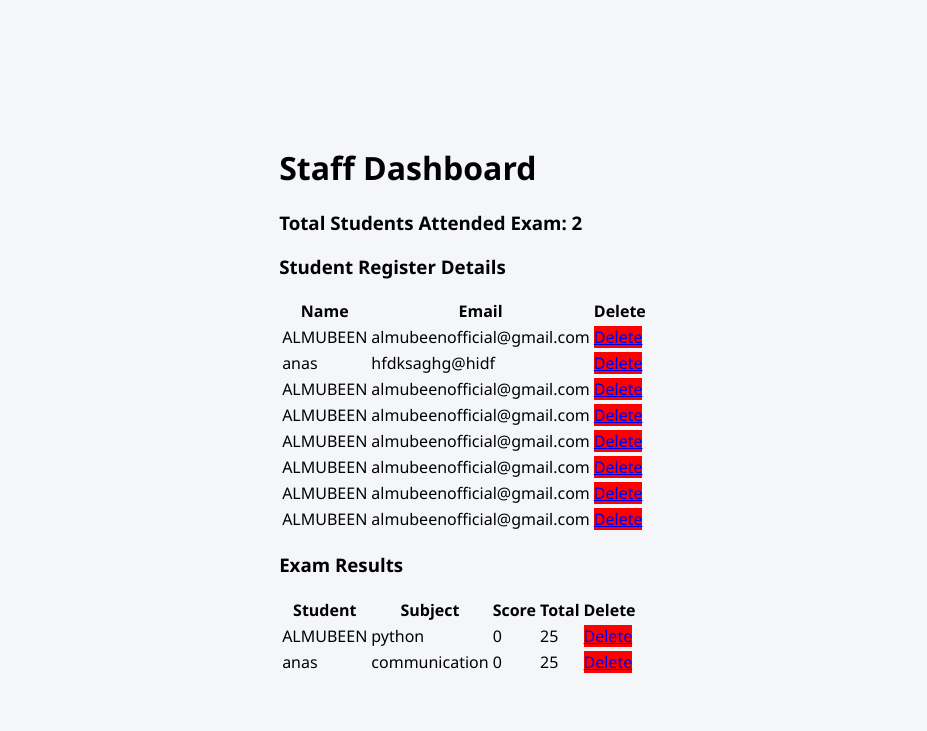
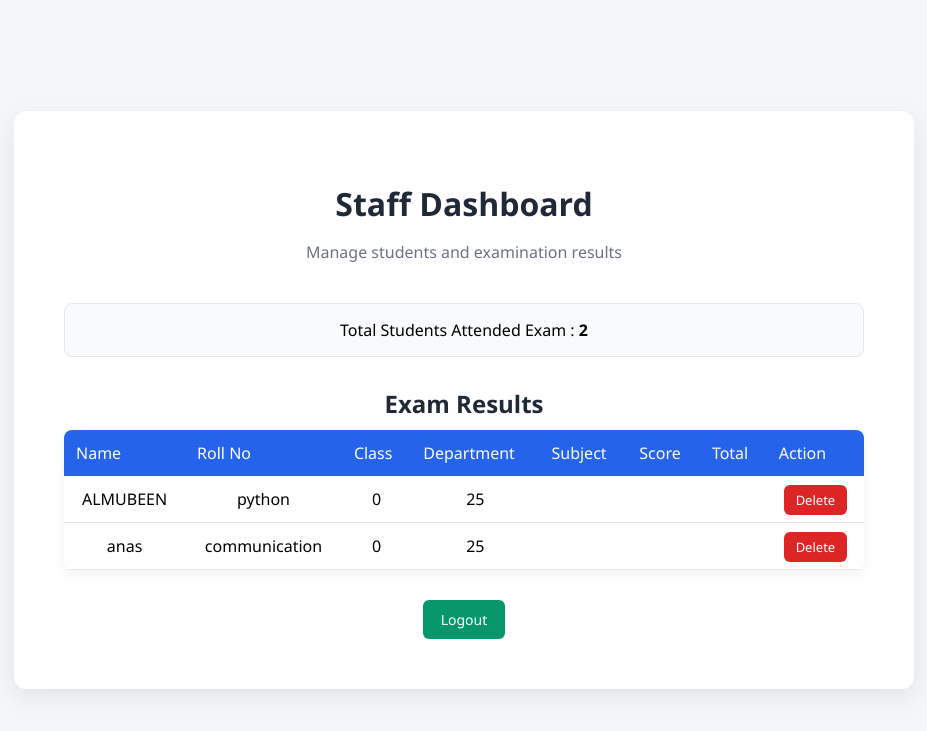
Before and after one commit to almubeen-official/final-year-quiz-game-application-, a Flask app: page /staff/dashboard in a window 1280 px wide. Shown: the top 731 px of the page, without its empty margins (176-1103 px from the left). Run offline with Flask 3, Linux system fonts and the light colour scheme; a user stored in the database is signed in; data comes from the database, SQL or seed files in the repository.

Commit message:
Update staff_dashboard.html

```diff
--- a/templates/staff_dashboard.html
+++ b/templates/staff_dashboard.html
@@ -2,46 +2,76 @@
 <html>
 <head>
     <title>Staff Dashboard</title>
-    <link rel="stylesheet" href="{{ url_for('static', filename='style.css') }}">
+
+    <link rel="stylesheet"
+          href="{{ url_for('static', filename='style.css') }}">
 </head>
+
 <body>
 
-<div class="container">
+<div class="dashboard-wrapper">
+
+    <div class="dashboard-box">
+
         <h1>Staff Dashboard</h1>
+        <p class="subtitle">
+            Manage students and examination results
+        </p>
 
-    <h3>Total Students Attended Exam: {{ total_attended }}</h3>
+        <!-- TOTAL ATTENDED -->
+        <div class="stats-box">
+            Total Students Attended Exam :
+            <strong>{{ total_attended }}</strong>
+        </div>
 
-    <h3>Student Register Details</h3>
-    <table>
-        <tr><th>Name</th><th>Email</th><th>Delete</th></tr>
-        {% for s in students %}
+
+<h2 class="table-title">Exam Results</h2>
+
+<table class="styled-table">
+
     <tr>
-            <td>{{ s[1] }}</td>
-            <td>{{ s[2] }}</td>
-            <td><a href="/delete/student/{{ s[0] }}" style="background:red;">Delete</a></td>
-        </tr>
-        {% endfor %}
-    </table>
-
-    <h3>Exam Results</h3>
-    <table>
-        <tr>
-            <th>Student</th>
+        <th>Name</th>
+        <th>Roll No</th>
+        <th>Class</th>
+        <th>Department</th>
         <th>Subject</th>
         <th>Score</th>
         <th>Total</th>
-            <th>Delete</th>
+        <th>Action</th>
     </tr>
+
     {% for r in results %}
     <tr>
-            <td>{{ r[1] }}</td>
-            <td>{{ r[2] }}</td>
-            <td>{{ r[3] }}</td>
-            <td>{{ r[4] }}</td>
-            <td><a href="/delete/result/{{ r[0] }}" style="background:red;">Delete</a></td>
+
+        <td>{{ r[1] }}</td>   <!-- Name -->
+        <td>{{ r[2] }}</td>   <!-- Rollno -->
+        <td>{{ r[3] }}</td>   <!-- Class -->
+        <td>{{ r[4] }}</td>   <!-- Department -->
+        <td>{{ r[5] }}</td>   <!-- Subject -->
+        <td>{{ r[6] }}</td>   <!-- Score -->
+        <td>{{ r[7] }}</td>   <!-- Total -->
+
+        <td>
+            <a href="/delete/result/{{ r[0] }}"
+               class="delete-btn">
+               Delete
+            </a>
+        </td>
+
     </tr>
     {% endfor %}
+
 </table>
+
+        <!-- LOGOUT -->
+        <div style="margin-top:30px;">
+            <a href="/"
+               class="role-btn staff">
+               Logout
+            </a>
+        </div>
+
+    </div>
 
 </div>
 
```
Lines whose indentation alone changed are shown as unchanged.
